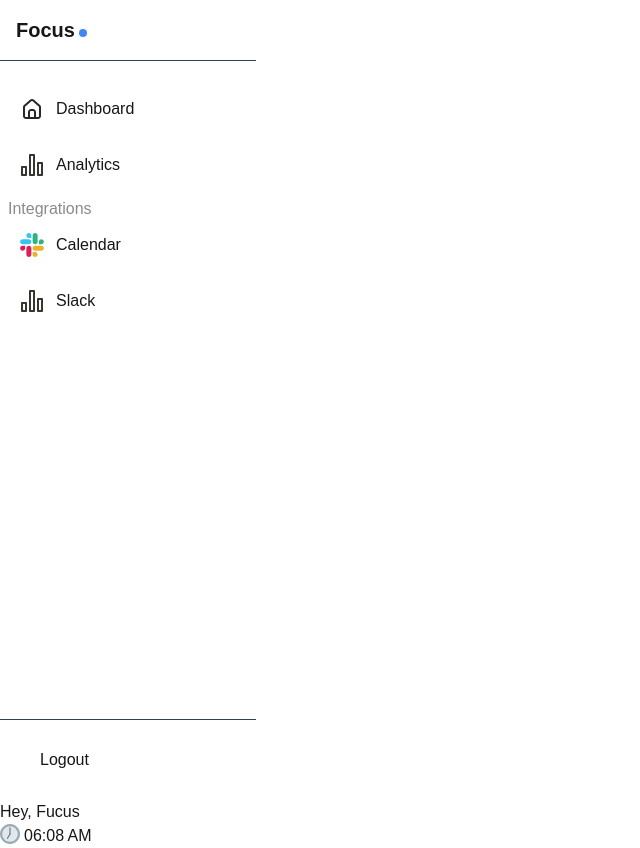
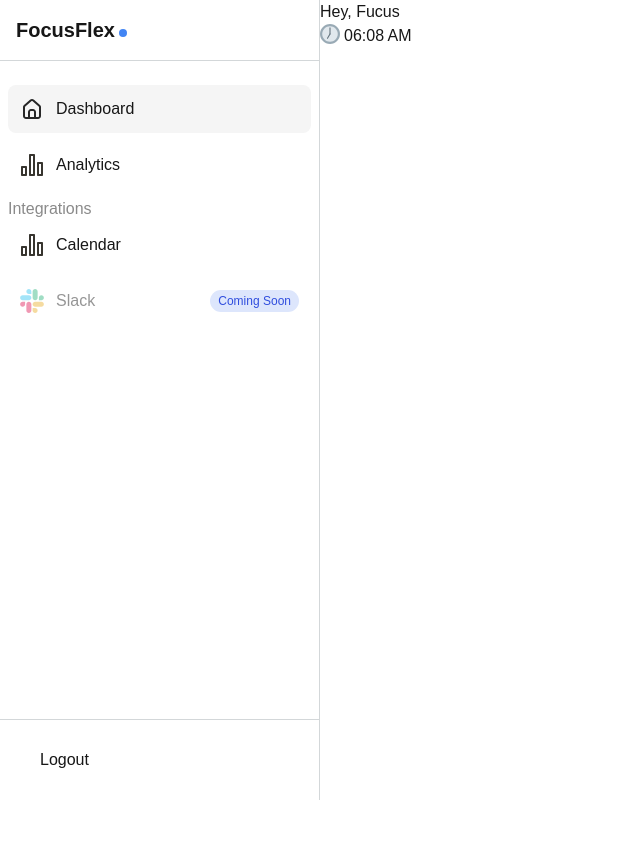
Before and after one commit to webpoint-solutions-llc/zero-waste-meeting, a Next.js app: page /dashboard in a window 1280 px wide. Shown: the whole page, without its empty margins (0-640 px from the left). After the commit the page ends 800 px from the top, so only its background shows below. Built offline with nearby package versions, Linux system fonts and the light colour scheme.

Commit message:
wip : layout

```diff
--- a/src/app/dashboard/components/sidebar.tsx
+++ b/src/app/dashboard/components/sidebar.tsx
@@ -1,3 +1,4 @@
+import { useRouter } from "next/navigation"; // <-- Import router
 import { Logo } from "@/components/header";
 import AnalyticsIcon from "@/icons/analyticsIcon";
 import CalanderIcon from "@/icons/calanderIcon";
@@ -8,24 +9,52 @@ import { useState } from "react";
 export default function Sidebar() {
   const [isCollapsed, setIsCollapsed] = useState(false);
   const [activeItem, setActiveItem] = useState("dashboard");
+  const router = useRouter(); // <-- Initialize router
 
   const menuItems = [
-    { id: "dashboard", icon: DashboardIcon, label: "Dashboard" },
-    { id: "analytics", icon: AnalyticsIcon, label: "Analytics" },
+    {
+      id: "dashboard",
+      icon: DashboardIcon,
+      label: "Dashboard",
+      href: "/dashboard",
+    },
+    {
+      id: "analytics",
+      icon: AnalyticsIcon,
+      label: "Analytics",
+      href: "/analytics",
+      isFuture: false,
+    },
   ];
   const menuItems2 = [
-    { id: "calendar", icon: CalanderIcon, label: "Calendar" },
-    { id: "slack", icon: SlackIcon, label: "Slack" },
+    {
+      id: "calendar",
+      icon: CalanderIcon,
+      label: "Calendar",
+      href: "/calendar",
+    },
+    {
+      id: "slack",
+      icon: SlackIcon,
+      label: "Slack",
+      href: "/slack",
+      isFuture: true,
+    },
   ];
+
+  const handleNavigation = (href: string, id: string) => {
+    setActiveItem(id);
+    router.push(href);
+  };
 
   return (
     <div
-      className={`transition-all duration-300 h-screen ${
+      className={`transition-all duration-300 h-screen w-[320px] border-r border-[#D3D7D9] ${
         isCollapsed ? "w-20" : "w-64"
       } flex flex-col`}
     >
       {/* Header */}
-      <div className="flex items-center justify-between p-4 border-b border-slate-700">
+      <div className="flex items-center justify-between p-4 border-b border-[#D3D7D9]">
         {!isCollapsed && (
           <div className="text-xl font-bold">
             <Logo />
@@ -33,7 +62,7 @@ export default function Sidebar() {
         )}
         <button
           onClick={() => setIsCollapsed(!isCollapsed)}
-          className="p-2 rounded-lg hover:bg-[#8A8A8A] transition-colors"
+          className="p-2 rounded-lg hover:border border-[] transition-colors"
         >
           {/* {isCollapsed ? <Menu size={20} /> : <X size={20} />} */}
         </button>
@@ -45,13 +74,26 @@ export default function Sidebar() {
           {menuItems.map((item) => (
             <li key={item.id}>
               <button
-                onClick={() => setActiveItem(item.id)}
+                onClick={() => handleNavigation(item.href, item.id)}
                 className={`flex items-center w-full p-3 rounded-lg transition-colors ${
-                  activeItem === item.id ? "#F5F5F5" : "hover:bg-[#8A8A8A]"
+                  activeItem === item.id ? "bg-[#F5F5F5]" : "hover:outline"
+                }
+                ${!!item.isFuture ? " pointer-events-none" : ""}
+                `}
+              >
+                <span
+                  className={`flex ${
+                    !!item.isFuture ? "opacity-45 pointer-events-none" : ""
                   }`}
                 >
                   <item.icon />
                   {!isCollapsed && <span className="ml-3">{item.label}</span>}
+                </span>
+                {item.isFuture && (
+                  <span className="text-[12px] bg-[#DDE6FC] px-2 py-0.5 rounded-2xl ml-auto text-[#304EDE]">
+                    Coming Soon
+                  </span>
+                )}
               </button>
             </li>
           ))}
@@ -59,13 +101,26 @@ export default function Sidebar() {
           {menuItems2.map((item) => (
             <li key={item.id}>
               <button
-                onClick={() => setActiveItem(item.id)}
+                onClick={() => handleNavigation(item.href, item.id)}
                 className={`flex items-center w-full p-3 rounded-lg transition-colors ${
-                  activeItem === item.id ? "#F5F5F5" : "hover:bg-[#8A8A8A]"
+                  activeItem === item.id ? "bg-[#F5F5F5]" : "hover:outline"
+                }
+                ${!!item.isFuture ? " pointer-events-none" : ""}
+                `}
+              >
+                <span
+                  className={`flex ${
+                    !!item.isFuture ? "opacity-45 pointer-events-none" : ""
                   }`}
                 >
                   <item.icon />
                   {!isCollapsed && <span className="ml-3">{item.label}</span>}
+                </span>
+                {item.isFuture && (
+                  <span className="text-[12px] bg-[#DDE6FC] px-2 py-0.5 rounded-2xl ml-auto text-[#304EDE]">
+                    Coming Soon
+                  </span>
+                )}
               </button>
             </li>
           ))}
@@ -73,8 +128,8 @@ export default function Sidebar() {
       </nav>
 
       {/* Footer */}
-      <div className="p-4 border-t border-slate-700">
-        <button className="flex items-center w-full p-3 rounded-lg hover:bg-[#8A8A8A] transition-colors">
+      <div className="p-4 border-t border-[#D3D7D9]">
+        <button className="flex items-center w-full p-3 rounded-lg hover:border border-[] transition-colors">
           {/* <LogOut size={20} /> */}
           {!isCollapsed && <span className="ml-3">Logout</span>}
         </button>
--- a/src/app/dashboard/layout.tsx
+++ b/src/app/dashboard/layout.tsx
@@ -10,8 +10,10 @@ interface DashboardLayoutProps {
 function DashboardLayout({ children }: DashboardLayoutProps) {
   return (
     <>
-      <Sidebar />
-      {children}
+      <main className="flex">
+        <Sidebar />
+        {children}
+      </main>
     </>
   );
 }
--- a/src/components/header.tsx
+++ b/src/components/header.tsx
@@ -11,7 +11,7 @@ export default function Header() {
 export function Logo() {
   return (
     <div>
-      Focus
+      FocusFlex
       <span className="h-2 w-2 rounded-full bg-[#4285F4] inline-block ml-1"></span>
     </div>
   );
--- a/src/icons/calanderIcon.tsx
+++ b/src/icons/calanderIcon.tsx
@@ -8,29 +8,10 @@ const CalanderIcon: React.FC = () => (
     fill="none"
     xmlns="http://www.w3.org/2000/svg"
   >
-    <g clipPath="url(#clip0_1_713)">
-      <path
-        d="M5.11011 15.1349C5.11011 16.5093 3.98923 17.6318 2.61467 17.6318C1.24011 17.6318 0.11792 16.5093 0.11792 15.1349C0.11792 13.7605 1.24048 12.6379 2.61486 12.6379H5.1103L5.11011 15.1349ZM6.36804 15.1349C6.36804 13.7605 7.49061 12.6379 8.86498 12.6379C10.2394 12.6379 11.3619 13.7603 11.3619 15.1349V21.3852C11.3619 22.7596 10.2395 23.8821 8.86498 23.8821C7.49061 23.8821 6.36804 22.7596 6.36804 21.3852V15.1349Z"
-        fill="#DE1C59"
-      />
-      <path
-        d="M8.86498 5.11035C7.49061 5.11035 6.36804 3.98948 6.36804 2.61491C6.36804 1.24035 7.49061 0.118164 8.86498 0.118164C10.2394 0.118164 11.3619 1.24073 11.3619 2.6151V5.11054L8.86498 5.11035ZM8.86498 6.36829C10.2394 6.36829 11.3619 7.49085 11.3619 8.86523C11.3619 10.2396 10.2395 11.3622 8.86498 11.3622H2.61467C1.24029 11.3622 0.11792 10.2398 0.11792 8.86523C0.11792 7.49085 1.24048 6.36829 2.61486 6.36829H8.86498Z"
-        fill="#35C5F0"
-      />
-      <path
-        d="M18.8898 8.86523C18.8898 7.49085 20.0106 6.36829 21.3852 6.36829C22.7598 6.36829 23.8821 7.49085 23.8821 8.86523C23.8821 10.2396 22.7596 11.3622 21.3852 11.3622H18.8898V8.86523ZM17.6318 8.86523C17.6318 10.2396 16.5093 11.3622 15.1349 11.3622C13.7605 11.3622 12.6379 10.2398 12.6379 8.86523V2.61491C12.6379 1.24054 13.7603 0.118164 15.1349 0.118164C16.5093 0.118164 17.6318 1.24073 17.6318 2.6151V8.86523Z"
-        fill="#2EB57D"
-      />
-      <path
-        d="M15.1349 18.8898C16.5093 18.8898 17.6318 20.0106 17.6318 21.3852C17.6318 22.7598 16.5093 23.8821 15.1349 23.8821C13.7605 23.8821 12.6379 22.7596 12.6379 21.3852V18.8898H15.1349ZM15.1349 17.6318C13.7605 17.6318 12.6379 16.5093 12.6379 15.1349C12.6379 13.7605 13.7603 12.6379 15.1349 12.6379H21.3852C22.7596 12.6379 23.8821 13.7603 23.8821 15.1349C23.8821 16.5093 22.7596 17.6318 21.3852 17.6318H15.1349Z"
-        fill="#EBB02E"
-      />
-    </g>
-    <defs>
-      <clipPath id="clip0_1_713">
-        <rect width="24" height="24" fill="white" />
-      </clipPath>
-    </defs>
+    <path
+      d="M6 13H2C1.73478 13 1.48043 13.1054 1.29289 13.2929C1.10536 13.4804 1 13.7348 1 14V22C1 22.2652 1.10536 22.5196 1.29289 22.7071C1.48043 22.8946 1.73478 23 2 23H6C6.26522 23 6.51957 22.8946 6.70711 22.7071C6.89464 22.5196 7 22.2652 7 22V14C7 13.7348 6.89464 13.4804 6.70711 13.2929C6.51957 13.1054 6.26522 13 6 13ZM5 21H3V15H5V21ZM22 9H18C17.7348 9 17.4804 9.10536 17.2929 9.29289C17.1054 9.48043 17 9.73478 17 10V22C17 22.2652 17.1054 22.5196 17.2929 22.7071C17.4804 22.8946 17.7348 23 18 23H22C22.2652 23 22.5196 22.8946 22.7071 22.7071C22.8946 22.5196 23 22.2652 23 22V10C23 9.73478 22.8946 9.48043 22.7071 9.29289C22.5196 9.10536 22.2652 9 22 9ZM21 21H19V11H21V21ZM14 1H10C9.73478 1 9.48043 1.10536 9.29289 1.29289C9.10536 1.48043 9 1.73478 9 2V22C9 22.2652 9.10536 22.5196 9.29289 22.7071C9.48043 22.8946 9.73478 23 10 23H14C14.2652 23 14.5196 22.8946 14.7071 22.7071C14.8946 22.5196 15 22.2652 15 22V2C15 1.73478 14.8946 1.48043 14.7071 1.29289C14.5196 1.10536 14.2652 1 14 1ZM13 21H11V3H13V21Z"
+      fill="#37352F"
+    />
   </svg>
 );
 
--- a/src/icons/slackIcon.tsx.tsx
+++ b/src/icons/slackIcon.tsx.tsx
@@ -8,10 +8,29 @@ const SlackIcon: React.FC = () => (
     fill="none"
     xmlns="http://www.w3.org/2000/svg"
   >
-    <path
-      d="M6 13H2C1.73478 13 1.48043 13.1054 1.29289 13.2929C1.10536 13.4804 1 13.7348 1 14V22C1 22.2652 1.10536 22.5196 1.29289 22.7071C1.48043 22.8946 1.73478 23 2 23H6C6.26522 23 6.51957 22.8946 6.70711 22.7071C6.89464 22.5196 7 22.2652 7 22V14C7 13.7348 6.89464 13.4804 6.70711 13.2929C6.51957 13.1054 6.26522 13 6 13ZM5 21H3V15H5V21ZM22 9H18C17.7348 9 17.4804 9.10536 17.2929 9.29289C17.1054 9.48043 17 9.73478 17 10V22C17 22.2652 17.1054 22.5196 17.2929 22.7071C17.4804 22.8946 17.7348 23 18 23H22C22.2652 23 22.5196 22.8946 22.7071 22.7071C22.8946 22.5196 23 22.2652 23 22V10C23 9.73478 22.8946 9.48043 22.7071 9.29289C22.5196 9.10536 22.2652 9 22 9ZM21 21H19V11H21V21ZM14 1H10C9.73478 1 9.48043 1.10536 9.29289 1.29289C9.10536 1.48043 9 1.73478 9 2V22C9 22.2652 9.10536 22.5196 9.29289 22.7071C9.48043 22.8946 9.73478 23 10 23H14C14.2652 23 14.5196 22.8946 14.7071 22.7071C14.8946 22.5196 15 22.2652 15 22V2C15 1.73478 14.8946 1.48043 14.7071 1.29289C14.5196 1.10536 14.2652 1 14 1ZM13 21H11V3H13V21Z"
-      fill="#37352F"
-    />
+    <g clipPath="url(#clip0_1_713)">
+      <path
+        d="M5.11011 15.1349C5.11011 16.5093 3.98923 17.6318 2.61467 17.6318C1.24011 17.6318 0.11792 16.5093 0.11792 15.1349C0.11792 13.7605 1.24048 12.6379 2.61486 12.6379H5.1103L5.11011 15.1349ZM6.36804 15.1349C6.36804 13.7605 7.49061 12.6379 8.86498 12.6379C10.2394 12.6379 11.3619 13.7603 11.3619 15.1349V21.3852C11.3619 22.7596 10.2395 23.8821 8.86498 23.8821C7.49061 23.8821 6.36804 22.7596 6.36804 21.3852V15.1349Z"
+        fill="#DE1C59"
+      />
+      <path
+        d="M8.86498 5.11035C7.49061 5.11035 6.36804 3.98948 6.36804 2.61491C6.36804 1.24035 7.49061 0.118164 8.86498 0.118164C10.2394 0.118164 11.3619 1.24073 11.3619 2.6151V5.11054L8.86498 5.11035ZM8.86498 6.36829C10.2394 6.36829 11.3619 7.49085 11.3619 8.86523C11.3619 10.2396 10.2395 11.3622 8.86498 11.3622H2.61467C1.24029 11.3622 0.11792 10.2398 0.11792 8.86523C0.11792 7.49085 1.24048 6.36829 2.61486 6.36829H8.86498Z"
+        fill="#35C5F0"
+      />
+      <path
+        d="M18.8898 8.86523C18.8898 7.49085 20.0106 6.36829 21.3852 6.36829C22.7598 6.36829 23.8821 7.49085 23.8821 8.86523C23.8821 10.2396 22.7596 11.3622 21.3852 11.3622H18.8898V8.86523ZM17.6318 8.86523C17.6318 10.2396 16.5093 11.3622 15.1349 11.3622C13.7605 11.3622 12.6379 10.2398 12.6379 8.86523V2.61491C12.6379 1.24054 13.7603 0.118164 15.1349 0.118164C16.5093 0.118164 17.6318 1.24073 17.6318 2.6151V8.86523Z"
+        fill="#2EB57D"
+      />
+      <path
+        d="M15.1349 18.8898C16.5093 18.8898 17.6318 20.0106 17.6318 21.3852C17.6318 22.7598 16.5093 23.8821 15.1349 23.8821C13.7605 23.8821 12.6379 22.7596 12.6379 21.3852V18.8898H15.1349ZM15.1349 17.6318C13.7605 17.6318 12.6379 16.5093 12.6379 15.1349C12.6379 13.7605 13.7603 12.6379 15.1349 12.6379H21.3852C22.7596 12.6379 23.8821 13.7603 23.8821 15.1349C23.8821 16.5093 22.7596 17.6318 21.3852 17.6318H15.1349Z"
+        fill="#EBB02E"
+      />
+    </g>
+    <defs>
+      <clipPath id="clip0_1_713">
+        <rect width="24" height="24" fill="white" />
+      </clipPath>
+    </defs>
   </svg>
 );
 
```
Lines whose indentation alone changed are shown as unchanged.
